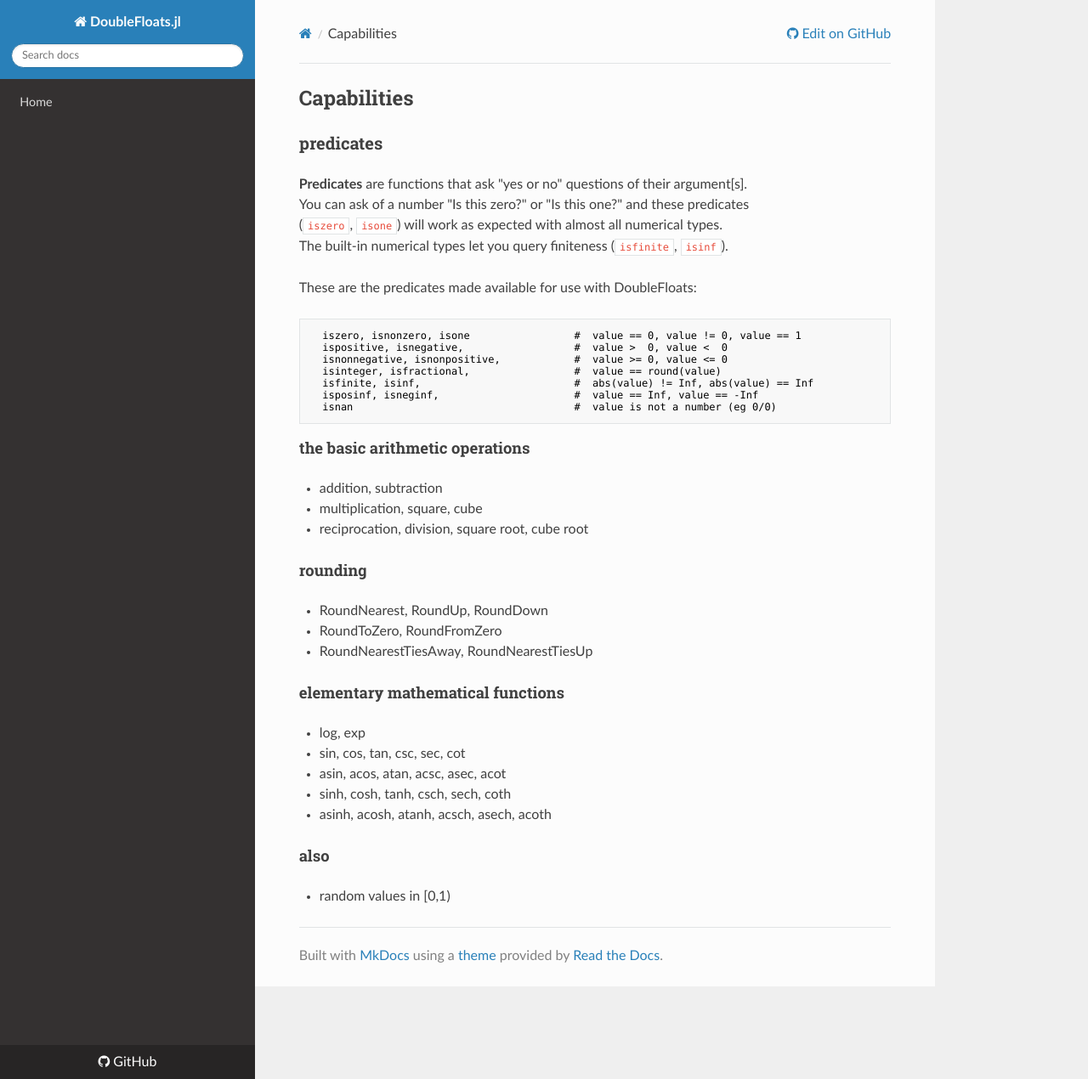
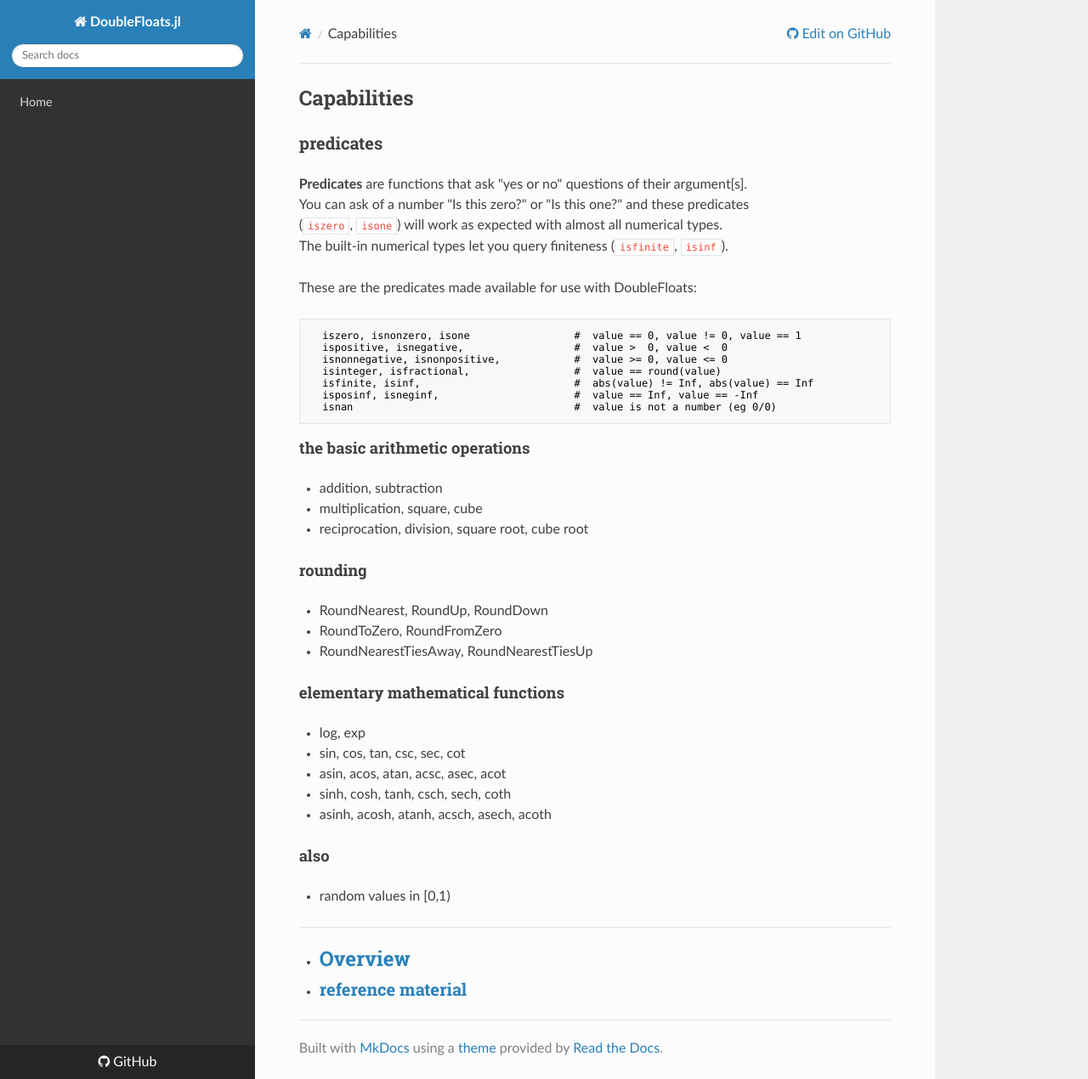
Before and after one commit to JuliaMath/DoubleFloats.jl, an MkDocs documentation site: the page built from docs/src/capabilities.md, in a window 1280 px wide and 1270 px high. Shown: the whole window at 85% size. Built offline with MkDocs 1.6.1, drawn with Linux system fonts in a browser that asks for light colours; nearby versions of some CDN libraries; old or Windows-style settings are respelled for this version of MkDocs.

Commit message:
Update capabilities.md

```diff
--- a/docs/src/capabilities.md
+++ b/docs/src/capabilities.md
@@ -40,3 +40,9 @@
 
 #### also
  - random values in [0,1)
+
+----
+
+- ## [Overview](https://github.com/JuliaMath/DoubleFloats.jl/blob/master/docs/src/appropriate.md)
+
+- ### [reference material](https://github.com/JuliaMath/DoubleFloats.jl/blob/master/docs/src/references.md)
```
